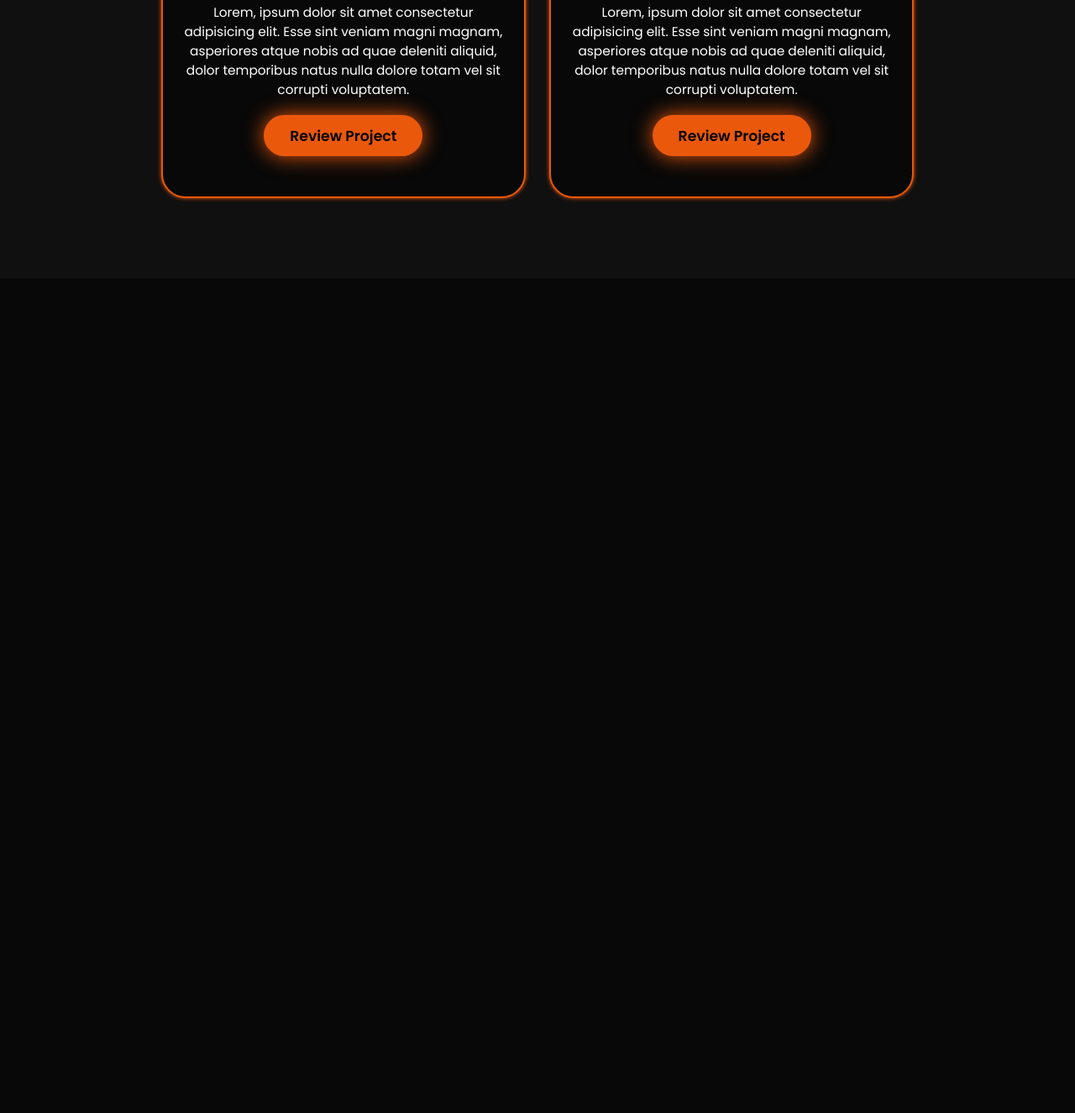
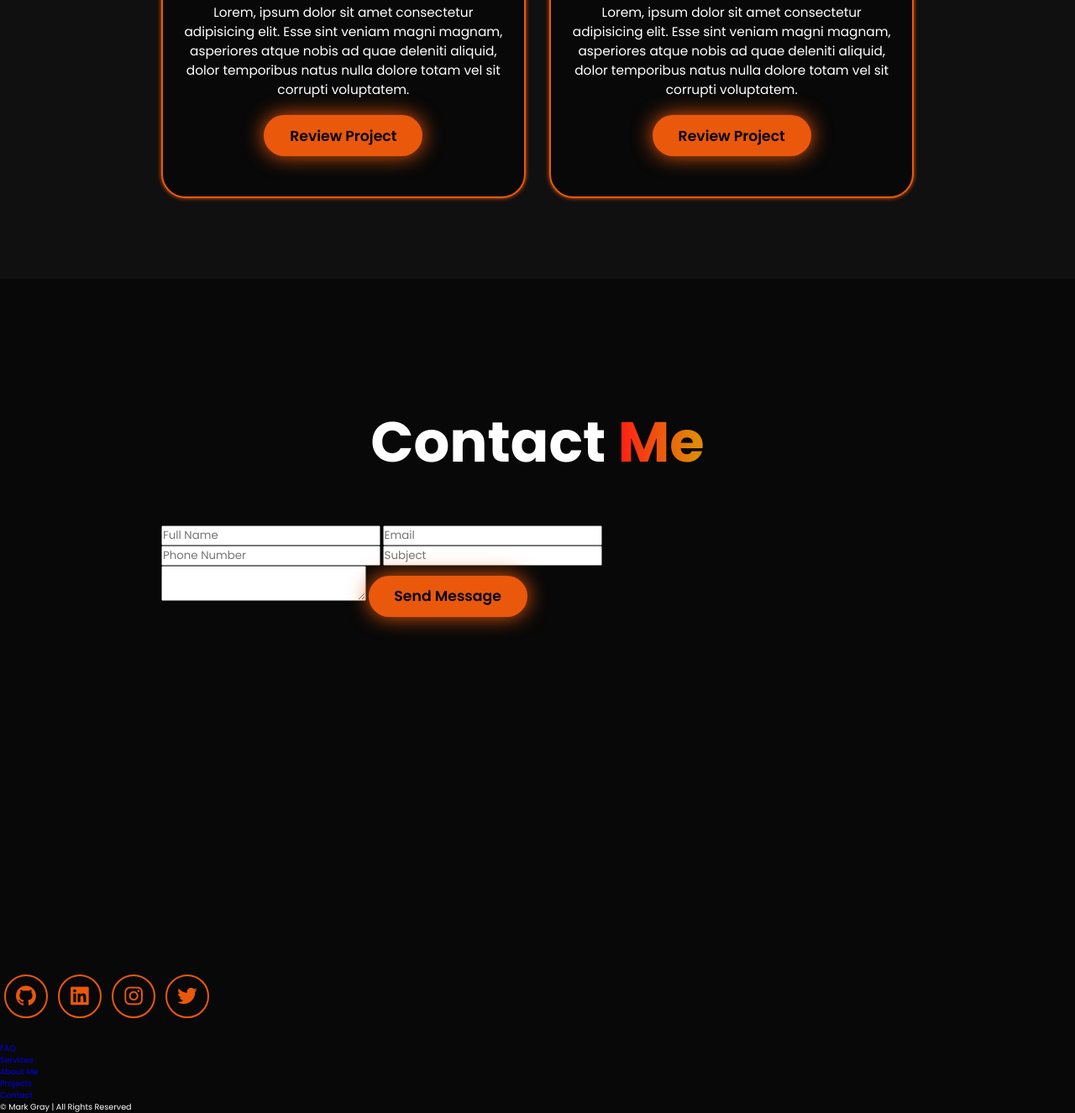
Before and after one commit to SunDevilThor/htwd-Responsive-Portfolio-Mark, a plain HTML site: page index.html in a window 1280 px wide. Shown: the part 5137-6463 px from the top of the page at 84% size. Before the commit the page ends 5469 px from the top, so only its background shows below. Drawn offline with nearby package versions, Linux system fonts and the light colour scheme.

Commit message:
Finished the HTML for Contact section and Footer

```diff
--- a/index.html
+++ b/index.html
@@ -153,6 +153,63 @@
       </div>
     </section>
 
+    <section class="contact" id="contact">
+      <h2 class="heading">Contact <span>Me</span></h2>
+
+      <form action="#">
+        <div class="input-group">
+          <div class="input-box">
+            <input type="text" placeholder="Full Name">
+            <input type="email" placeholder="Email">
+          </div>
+
+          <div class="input-box">
+            <input type="number" placeholder="Phone Number">
+            <input type="text" placeholder="Subject">
+
+          </div>
+        </div>
+        <div class="input-group-2">
+          <textarea name="" id="" placeholder="Your Message">
+          </textarea>
+          <input type="submit" value="Send Message" class="btn">
+        </div>
+
+
+      </form>
+    </section>
+
+    <footer class="footer">
+      <div class="social-icons">
+        <a href=""><i class="bx bxl-github"></i></a>
+        <a href=""><i class="bx bxl-linkedin-square"> </i></a>
+        <a href=""><i class="bx bxl-instagram"> </i></a>
+        <a href=""><i class="bx bxl-twitter"> </i></a>
+      </div>
+
+      <ul class="list">
+        <li>
+          <a href="#">FAQ</a>
+        </li>
+        <li>
+          <a href="#services">Services</a>
+        </li>
+        <li>
+          <a href="#about">About Me</a>
+        </li>
+        <li>
+          <a href="#projects">Projects</a>
+        </li>
+        <li>
+          <a href="#contact">Contact</a>
+        </li>
+      </ul>
+
+      <p class="copyright">
+        &copy; Mark Gray | All Rights Reserved
+      </p>
+    </footer>
+
     <script src="js/"></script>
   </body>
 </html>
```
